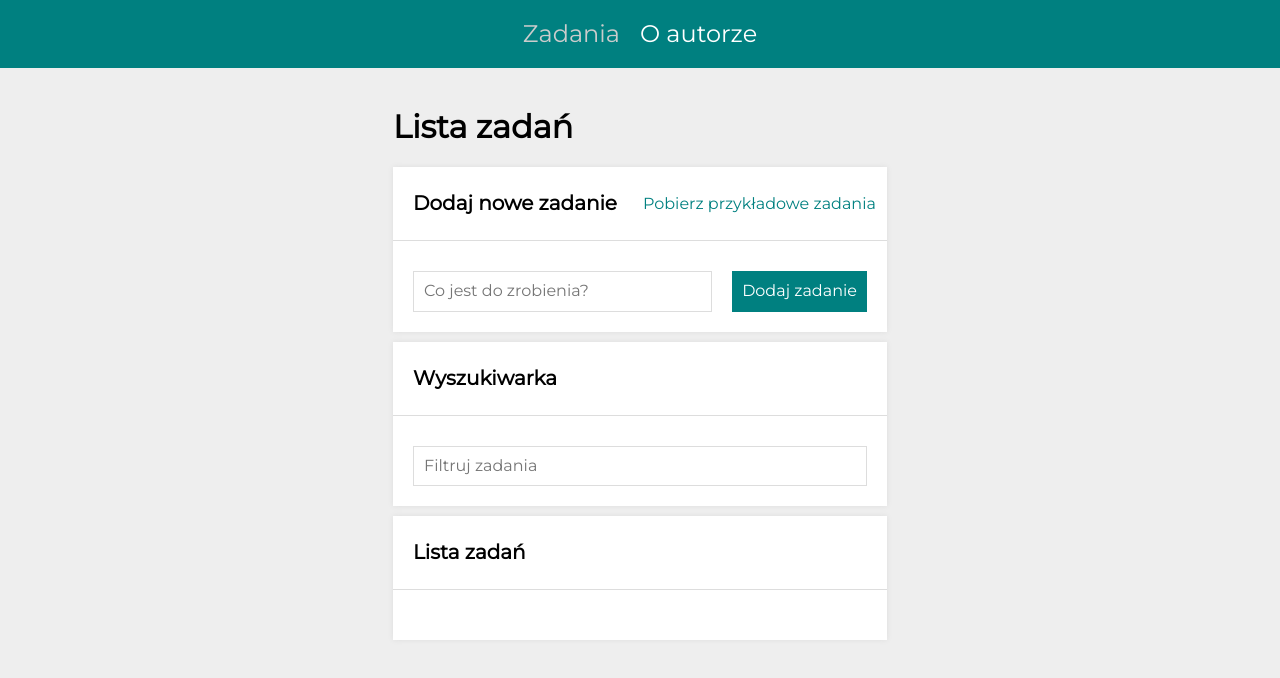
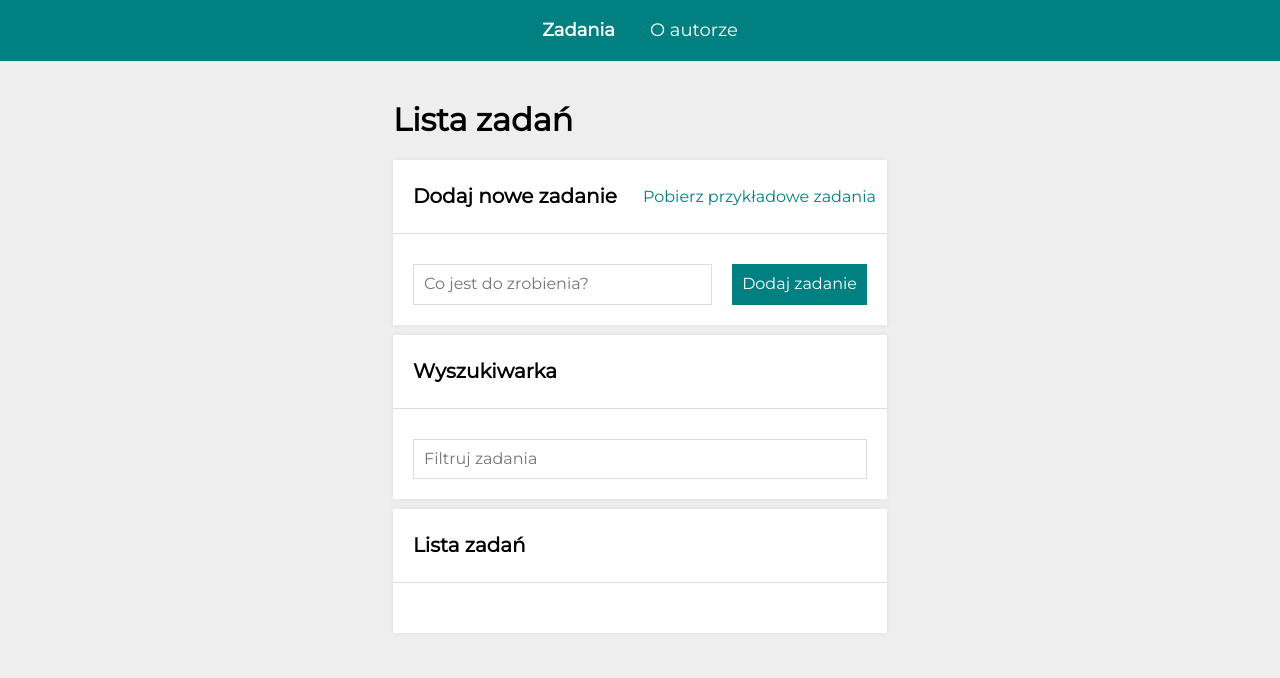
Before and after one commit to adrianSACHA/todo-list-react, a React (Create React App) app: page /#/todo-list-react/zadania in a window 1280 px wide. Shown: the top 678 px of the page. Built offline with nearby package versions, Linux system fonts and the light colour scheme.

Commit message:
added gap to navigation, hover and transition

```diff
--- a/src/styled.js
+++ b/src/styled.js
@@ -4,17 +4,18 @@ import styled from "styled-components";
 export const Nav = styled.nav`
   display: flex;
   flex-direction: column;
-flex-basis: 100%;
+  flex-basis: auto;
+  margin: 0 auto;
 `;
 
 export const UnorderedList = styled.ul`
   list-style: none;
   display: flex;
   justify-content: center;
-background-color: ${({theme}) => theme.color.teal};
-
-margin: 0px;
+  background-color: ${({ theme }) => theme.color.teal};
+  margin: 0;
   padding: 10px;
+  gap: 15px;
 `;
 
 export const List = styled.li`
@@ -23,11 +24,16 @@ padding: 10px;
 
 export const StyledNavLink = styled(NavLink)`
   text-decoration: none;
-font-size: x-large;
-color: ${({theme}) => theme.color.white};
+  font-size: large;
+  color: ${({ theme }) => theme.color.white};
+  transition: 0.3s;
 
+  &:hover {
+    transform: scale(1.1);
+    font-weight: bold;
+  }
 
   &.active {
-    color: ${({theme}) => theme.color.silver};;
+    font-weight: bold;
   }
 `;
```
Lines whose indentation alone changed are shown as unchanged.
